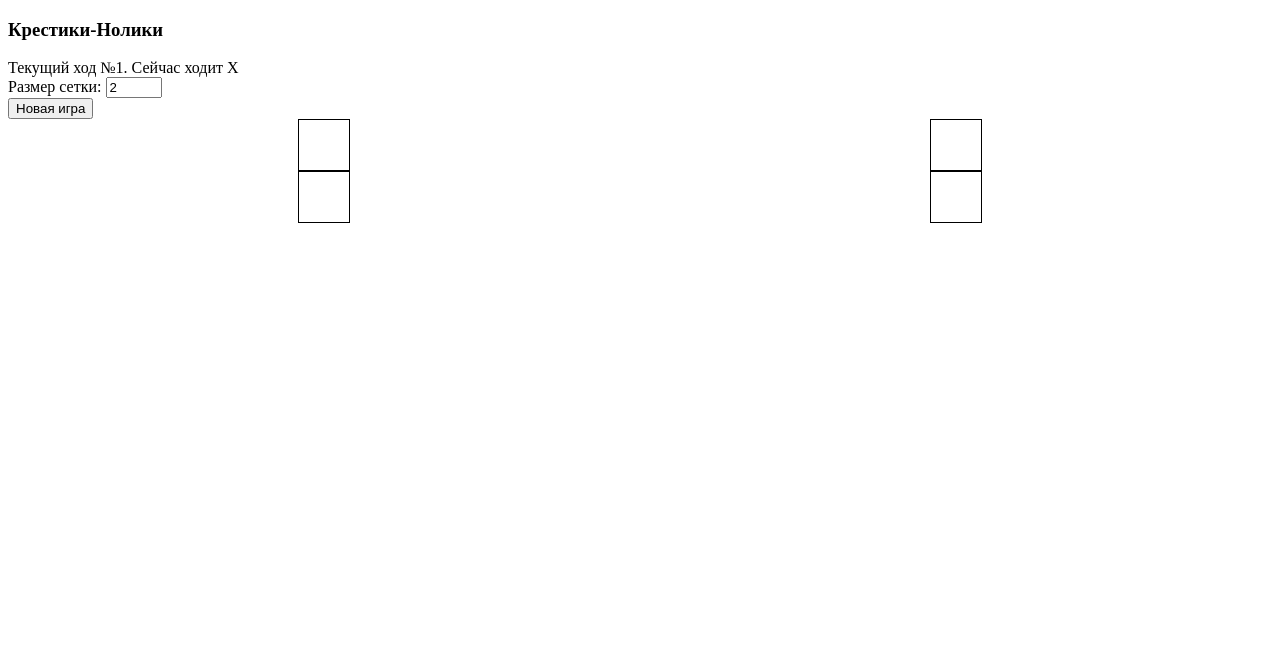
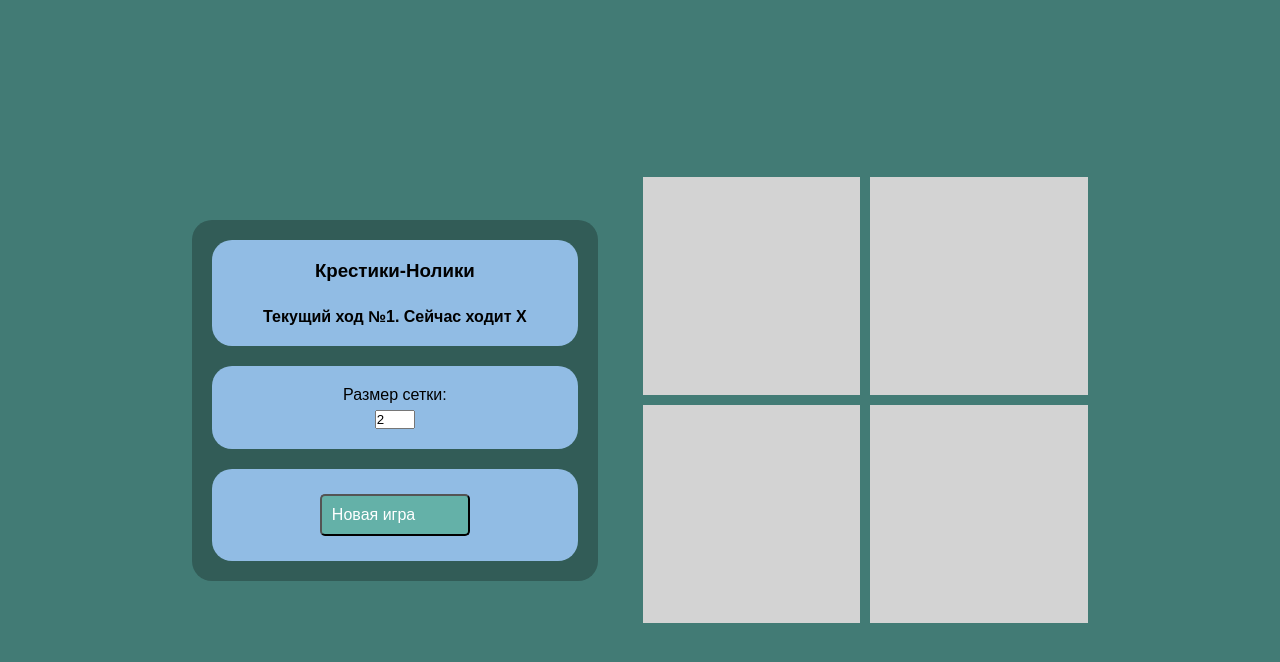
Before and after one commit to A-nastast1ks/Tic-Tac-Toe, a plain HTML site: page index.html in a window 1280 px wide. Both pictures are taken after a click on the button "Новая игра". Drawn offline with Linux system fonts and the light colour scheme.

Commit message:
Update style.css

```diff
--- a/style.css
+++ b/style.css
@@ -1,23 +1,110 @@
-.cell {
-    width: 50px;
-    height: 50px;
-    border: 1px solid black;
-    display: flex;
-    align-items: center;
-    justify-content: center;
-    font-size: 24px;
-    cursor: pointer;
+* {
+  padding: 0;
+  margin: 0;
+  box-sizing: border-box;
 }
 
-#gameContainer{
-    text-align: center;
+body {
+  font-family: Arial, sans-serif;
+  text-align: center;
+  padding: 0 15%;
+  background: #427b75;
+  min-height: 100vh;
+}
+
+.box {
+  display: flex;
+  flex-direction: column;
+  flex-grow: 1;
+  width: 100%;
+  align-items: center;
+  border-radius: 20px;
+  padding: 20px;
+  gap: 6px;
+  background: #91bce4;
+}
+
+#container {
+  display: flex;
+  flex-direction: row;
+  width: 100%;
+  height: 100vh;
+  padding: 10% 0;
+  align-items: center;
+  gap: 5%;
+}
+
+#side {
+  padding: 20px;
+  gap: 20px;
+  border-radius: 20px;
+  background-color: #325c57;
+  align-items: center;
+  display: flex;
+  flex-direction: column;
+  flex-grow: 1;
+}
+
+.inputContainer {
+  display: flex;
+  flex-direction: row;
+  gap: 10px;
+}
+
+.inputContainer input {
+  flex-grow: 1;
+}
+
+#board {
+  flex-grow: 7;
+  align-items: center;
+  flex-direction: column;
+  gap: 10px;
+  display: grid;
 }
 
 .row {
-    display: flex;
+  display: flex;
+  flex-direction: row;
+  width: 100%;
+  gap: 10px;
 }
 
-#board {
-    display: grid;
-    place-items: center;
+.cell {
+  aspect-ratio: 1;
+  display: flex;
+  flex-basis: 100%;
+  align-items: center;
+  justify-content: center;
+  background-color: lightgray;
+  font-size: 32px;
+  cursor: pointer;
 }
+
+button {
+    display: flex;
+    flex-direction: column;
+    height: auto;
+    width: 150px;
+    padding: 10px;
+    border-radius: 5px;
+    background: #64b1a8;
+    color: white;
+    margin: 5px;
+    cursor: pointer;
+    font-size: medium;
+}
+
+.box button:hover {
+  background: #475c6f;
+}
+
+
+#message {
+  margin-top: 20px;
+  font-weight: bold;
+}
+
+input[type="number"] {
+  width: 40px;
+}
```
